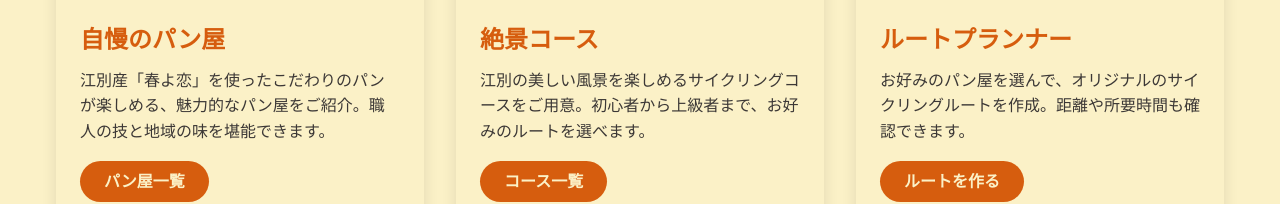
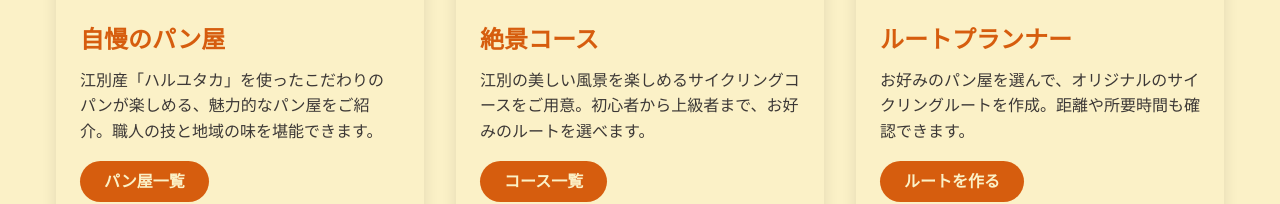
Before and after one commit to kuroiko0429/web-project, a plain HTML site: page index.html in a window 1280 px wide. Shown: the part 1691-1895 px from the top of the page. Drawn offline with nearby package versions, Linux system fonts and the light colour scheme.

Commit message:
add index

```diff
--- a/index.html
+++ b/index.html
@@ -100,7 +100,7 @@
             <div class="card-content">
               <h3>自慢のパン屋</h3>
               <p>
-                江別産「春よ恋」を使ったこだわりのパンが楽しめる、魅力的なパン屋をご紹介。職人の技と地域の味を堪能できます。
+                江別産「ハルユタカ」を使ったこだわりのパンが楽しめる、魅力的なパン屋をご紹介。職人の技と地域の味を堪能できます。
               </p>
               <a href="bakeries.html" class="card-button">パン屋一覧</a>
             </div>
```
